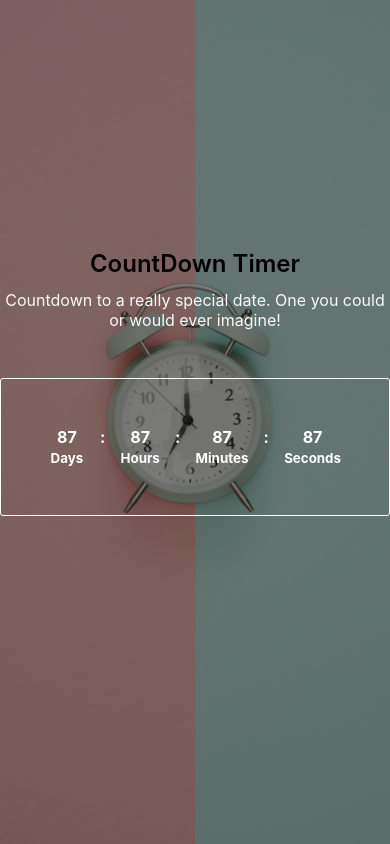
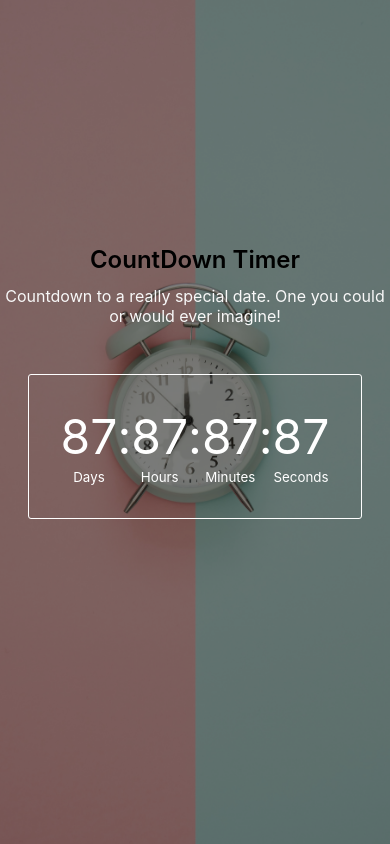
Before and after one commit to domchu/react-countdown-timer, a React (Create React App) app: page / in a window 390 px wide. Built offline with nearby package versions, Linux system fonts and the light colour scheme; some icons are missing.

Commit message:
feature: added the media query

```diff
--- a/src/App.css
+++ b/src/App.css
@@ -40,14 +40,13 @@
   display: grid;
   grid-template-columns: repeat(7, 1fr);
   margin-top: 3em;
-  padding: 3em;
+  padding: 4em;
   text-align: center;
   color: #fff;
-  font-weight: 700;
 }
-section:first-child,
+section p:first-child,
 .timer div:last-child span {
-  /* font-size: 3em; */
+  font-size: 3em;
 }
 .timer-icon {
   font-size: 8em;
@@ -56,3 +55,10 @@
   font-weight: 600;
   margin-bottom: 0.5em;
 }
+@media screen and (max-width: 480px) {
+  .timer div:last-child {
+    margin-left: 3em;
+    margin-right: 3em;
+    padding: 2em;
+  }
+}
```
